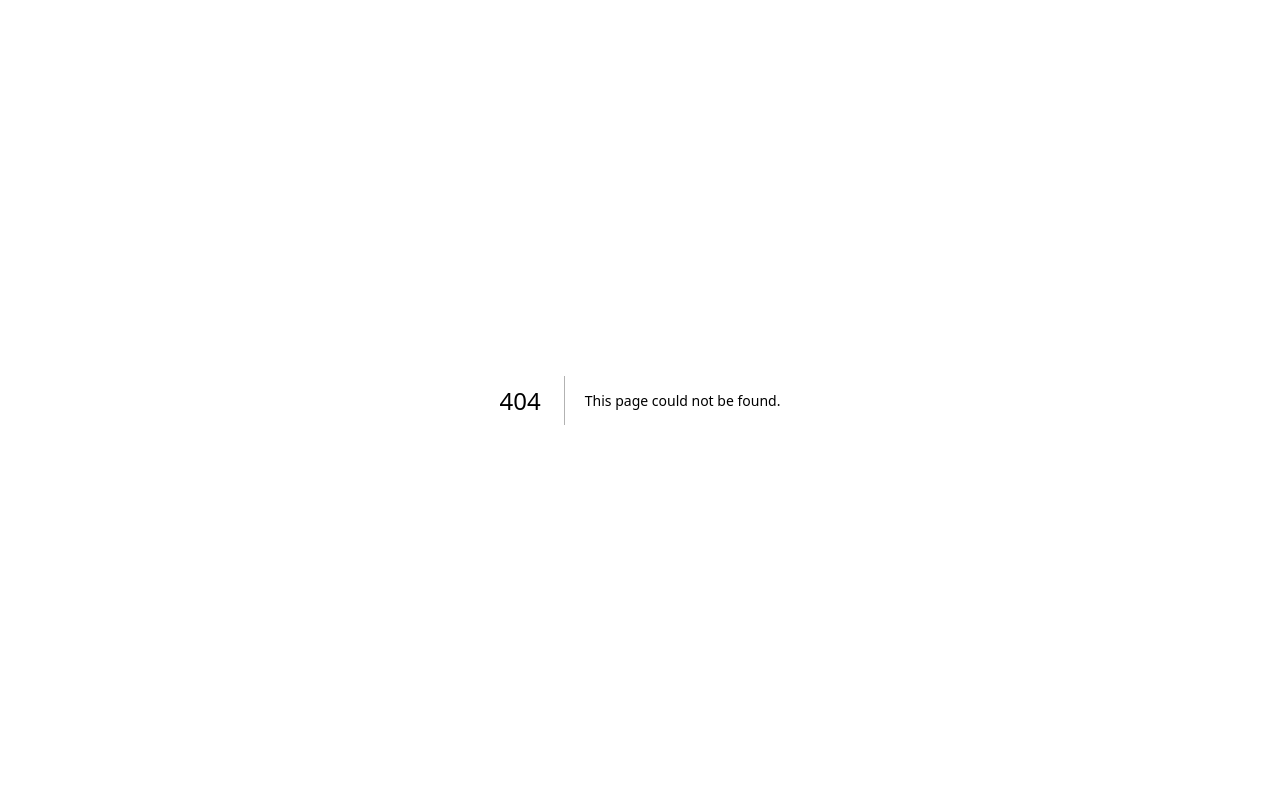
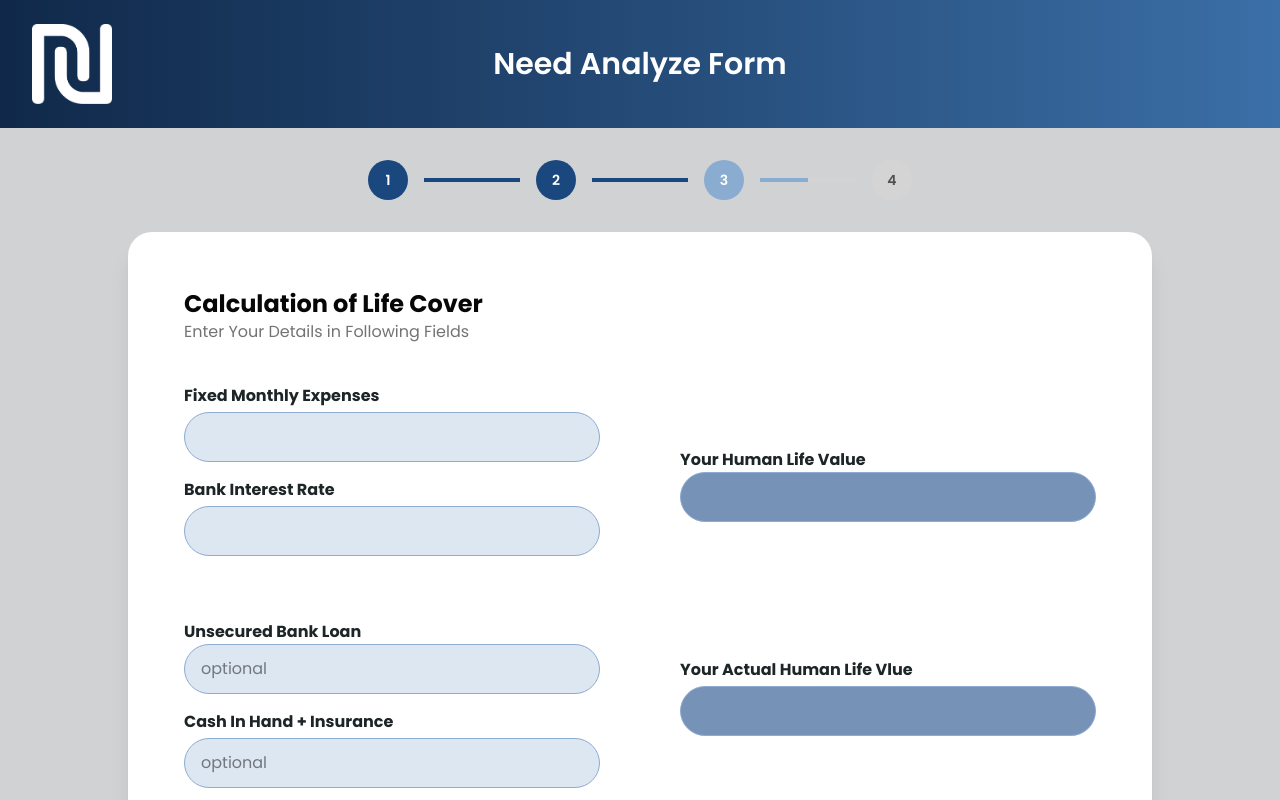
Before and after one commit to itswijay/Needalyze, a Next.js app: page /form/step3 in a window 1280 px wide. Before the commit this address had no page. Shown: the top 800 px of the page. Built offline with nearby package versions, Linux system fonts and the light colour scheme.

Commit message:
need analysis form step 3 v1

```diff
--- /dev/null
+++ b/src/app/form/step3/page.jsx
@@ -0,0 +1,101 @@
+"use client";
+import React from "react";
+import FormContainer from "@/components/FormContainer";
+import NeedAnalysisFormHeader from "@/components/NeedAnalysisFormHeader";
+import ProgressBar from "@/components/ProgressBar";
+import { Button } from "@/components/ui/button";
+
+export default function Form1Page() {
+  return (
+    <main className="min-h-screen bg-gray-100 flex flex-col">
+      <NeedAnalysisFormHeader />
+
+      <ProgressBar currentStep={3} totalSteps={4} />
+
+      <section className="flex-grow flex justify-center pb-10">
+        <FormContainer>
+            <div>
+                <p className="font-bold text-2xl">Calculation of Life Cover</p>
+                <p className="text-neutral-500">Enter Your Details in Following Fields</p>
+            </div>
+          <form className="grid grid-cols-1 md:grid-cols-2 gap-20 mt-10">
+            <div className="flex flex-col space-y-4">
+              <div>
+                <label className="block text-gray-700 font-bold mb-1">
+                  Fixed Monthly Expenses
+                </label>
+                <input
+                  type="text"
+                  placeholder=""
+                  className="border border-[#8EABD2] rounded-full px-4 py-3 bg-[#DCE7F2] w-full focus:outline-none focus:ring-2 focus:ring-[#8EABD2]"
+                />
+              </div>
+
+              <div>
+                <label className="block text-gray-700 font-bold mb-1">
+                  Bank Interest Rate
+                </label>
+                <input
+                  type="text"
+                  placeholder=""
+                  className="border border-[#8EABD2] rounded-full px-4 py-3 bg-[#DCE7F2] w-full focus:outline-none focus:ring-2 focus:ring-[#8EABD2]"
+                />
+              </div>
+
+              <div className="mt-12">
+                <label className="block text-gray-700 font-bold">
+                  Unsecured Bank Loan
+                </label>
+                <input
+                  type="text"
+                  placeholder="optional"
+                  className="border border-[#8EABD2] rounded-full px-4 py-3 bg-[#DCE7F2] w-full focus:outline-none focus:ring-2 focus:ring-[#8EABD2]"
+                />
+              </div>
+
+              <div>
+                <label className="block text-gray-700 font-bold mb-1">
+                  Cash In Hand + Insurance
+                </label>
+                <input
+                  type="text"
+                  placeholder="optional"
+                  className="border border-[#8EABD2] rounded-full px-4 py-3 bg-[#DCE7F2] w-full focus:outline-none focus:ring-2 focus:ring-[#8EABD2]"
+                />
+              </div>
+            </div>
+
+
+            <div className="flex flex-col space-y-10 mt-16">
+              <div>
+                <label className="block text-gray-700 font-bold">
+                  Your Human Life Value
+                </label>
+                <input
+                  type="text"
+                  placeholder=""
+                  className="border border-[#8EABD2] rounded-full px-4 py-3 bg-[#7792b7] w-full focus:outline-none focus:ring-2 focus:ring-[#8EABD2]"
+                />
+              </div>
+
+              <div className="mt-24">
+                <label className="block text-gray-700 font-bold mb-1">
+                  Your Actual Human Life Vlue
+                </label>
+                <input
+                  type="text"
+                  placeholder=""
+                  className="border border-[#8EABD2] rounded-full px-4 py-3 bg-[#7792b7] w-full focus:outline-none focus:ring-2 focus:ring-[#8EABD2]"
+                />
+              </div>
+            </div>
+          </form>
+
+          <div className="flex mt-10 justify-center">
+            <Button className="w-32 rounded-full p-5" variant="gradient">Submit</Button>
+          </div>
+        </FormContainer>
+      </section>
+    </main>
+  );
+}
```
